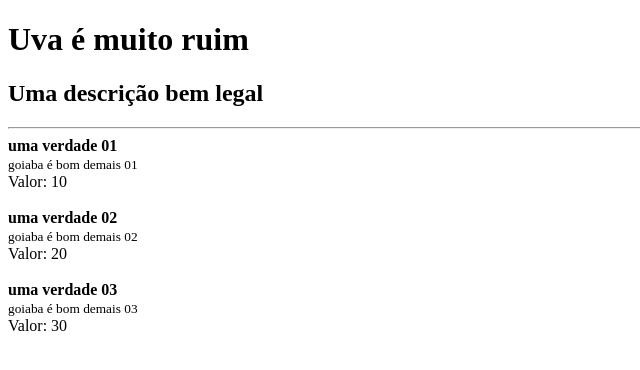
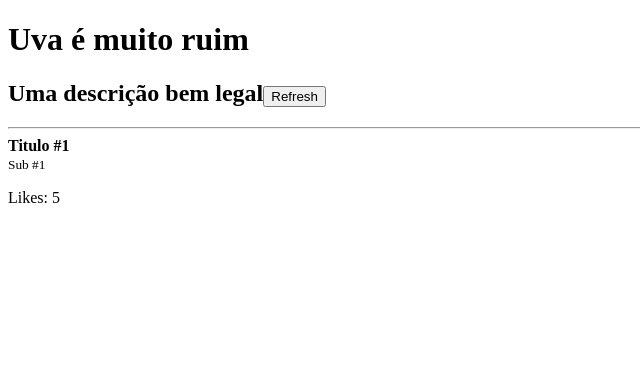
Before and after one commit to gcmorais/study-assignments, a React app in the folder jstack/react-fundamentos/: page / in a window 1280 px wide. Shown: the top 370 px of the page, without its empty margins (0-640 px from the left). Built offline with nearby package versions, Linux system fonts and the light colour scheme.

Commit message:
useState study

```diff
--- a/jstack/react-fundamentos/src/App.js
+++ b/jstack/react-fundamentos/src/App.js
@@ -1,35 +1,47 @@
-import React from 'react';
+import React, { useState } from 'react';
+
 import Post from './Post';
 import Header from './Header';
 
 function App() {
+  const [ posts, setPosts ] = useState([
+    { title: 'Titulo #1', subtitle: 'Sub #1', likes: 10 }
+  ]);
+
+  //  posts vai armazenar a informaçao que o componente vai renderizar novamente.
+  //  setPosts é a função que vai fazer a alteração dos dados.
+
+  function handleRefresh(){
+    setPosts((prevState) => [
+      ...prevState,
+      {
+        title: `Titulo #${prevState.length + 1}`,
+        subtitle: `subtitle #${prevState.length + 1}`,
+        likes: 50
+      }
+    ])
+  }
+
     return(
         <>
           <Header title = "Uva é muito ruim">
-            <h2>Uma descrição bem legal</h2>
+            <h2>
+              Uma descrição bem legal
+              <button onClick={handleRefresh}>Refresh</button>
+            </h2>
           </Header>
 
-          <Post
-            media = {20}
-            post = {{
-              title: "uma verdade 01",
-              subtitle: "goiaba é bom demais 01",
-            }}
-          />
-          <Post
-            media = {40}
-            post = {{
-              title: "uma verdade 02",
-              subtitle: "goiaba é bom demais 02",
-            }}
-          />
-          <Post
-            media={60}
-            post = {{
-              title: "uma verdade 03",
-              subtitle: "goiaba é bom demais 03",
-            }}
-          />
+          {posts.map(post => (
+            <Post
+              key={post.title}
+              media={post.likes}
+              postagem={{
+                title: post.title,
+                subtitle: post.subtitle,
+              }}
+            />
+          ))}
+
         </>
     );
 }
--- a/jstack/react-fundamentos/src/Header.js
+++ b/jstack/react-fundamentos/src/Header.js
@@ -1,11 +1,11 @@
 import React from 'react';
 import PropTypes from 'prop-types';
 
-export default function Header(props) {
+export default function Header({ title, children }) {
     return(
         <>
-            <h1>{props.title}</h1>
-            {props.children}
+            <h1>{title}</h1>
+            {children}
             <hr />
         </>
     );
--- a/jstack/react-fundamentos/src/Post.js
+++ b/jstack/react-fundamentos/src/Post.js
@@ -1,14 +1,14 @@
 import React from 'react';
 import PropTypes from 'prop-types';
 
-function Post(props){
+function Post({ media, postagem }){
     return(
         <>
             <article>
-                <strong>{props.post.title}</strong><br/>
-                <small>{props.post.subtitle}</small>
+                <strong>{postagem.title}</strong><br/>
+                <small>{postagem.subtitle}</small>
                 <br />
-                Valor: {props.media /2}
+                <p>Likes: {media /2}</p>
             </article>
             <br />
         </>
@@ -18,7 +18,7 @@ function Post(props){
 // TIPAGEM
 Post.propTypes = {
     media: PropTypes.number.isRequired,
-    post: PropTypes.shape({
+    postagem: PropTypes.shape({
         title: PropTypes.string.isRequired,
         subtitle: PropTypes.string.isRequired,
     }).isRequired,
```
